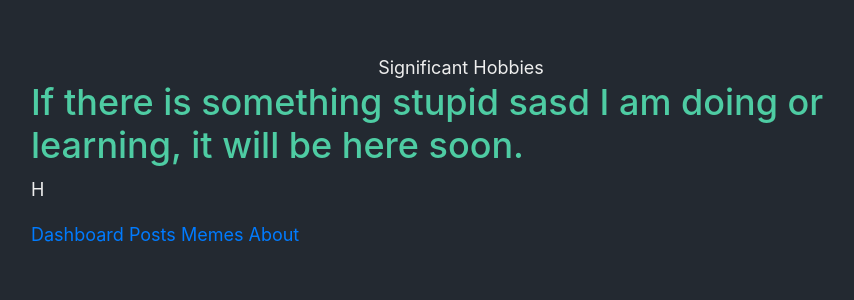
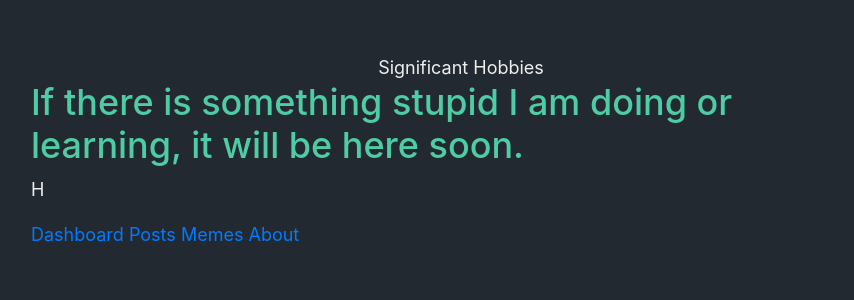
Before and after one commit to sarthakagrawal927/nextjs-blog, a Next.js app: page / in a window 1280 px wide. Shown: the top 300 px of the page, without its empty margins (179-1033 px from the left). Built offline with nearby package versions, Linux system fonts and the light colour scheme.

Commit message:
everything is awesome

```diff
--- a/pages/index.js
+++ b/pages/index.js
@@ -7,8 +7,8 @@ export default function Home() {
   return (
     <Layout title='Significant Hobbies'>
       <h2>
-        If there is something stupid sasd I am doing or learning, it will be
-        here soon.
+        If there is something stupid I am doing or learning, it will be here
+        soon.
       </h2>
       <p>H </p>
       <Link href='/dashboard'>
```
Also changed, not shown: package.json (+9 -9 lines), 2 other files (tests, documents, lock files or other folders).
